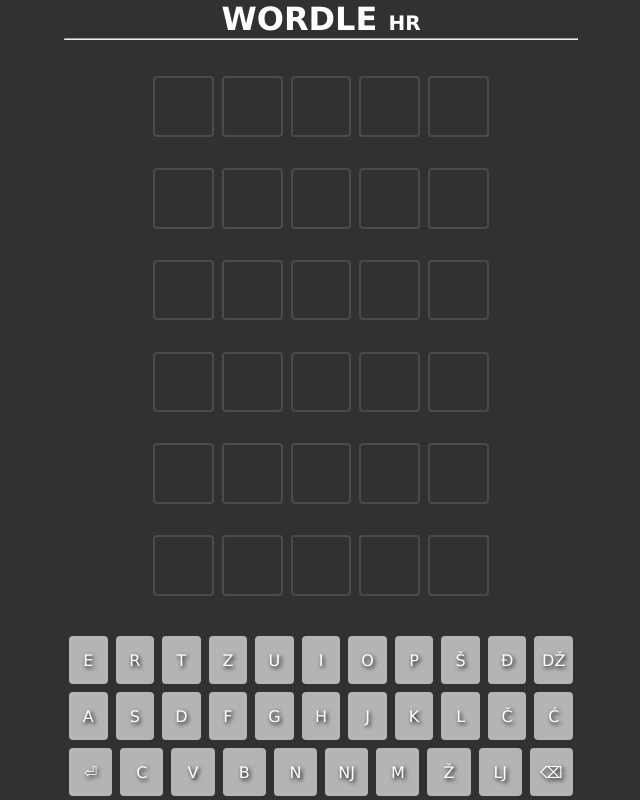
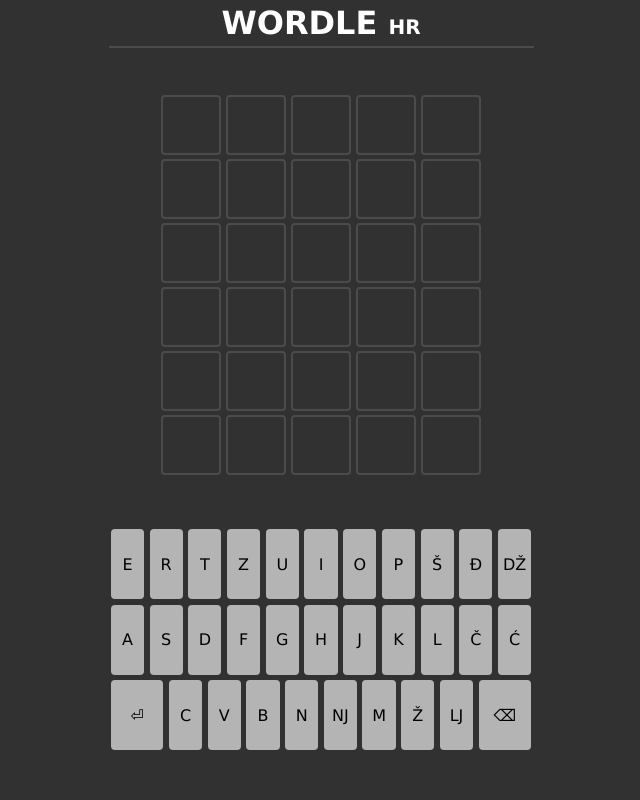
Before and after one commit to jere86/Wordle, a React (Create React App) app: page / in a window 1280 px wide. Shown: the whole page, without its empty margins (319-959 px from the left). Built offline with nearby package versions, Linux system fonts and the light colour scheme.

Commit message:
css magic

```diff
--- a/src/App.module.scss
+++ b/src/App.module.scss
@@ -3,11 +3,13 @@
   flex-direction: column;
   align-items: center;
   height: 100vh;
+  width: 100%;
   user-select: none;
 
   h1 {
     font-size: 2rem;
     color: white;
+    padding: 0.25rem 0;
     span {
       font-size: 1.25rem;
     }
--- a/src/components/Grid/Grid.module.scss
+++ b/src/components/Grid/Grid.module.scss
@@ -1,7 +1,6 @@
 .grid {
   display: flex;
   flex-direction: column;
-  justify-content: space-between;
-  height: 65vh;
+  align-items: center;
   width: fit-content;
 }
--- a/src/components/Keyboard/Keyboard.jsx
+++ b/src/components/Keyboard/Keyboard.jsx
@@ -17,11 +17,9 @@ const Keyboard = ({ usedKeys, handleKeyup }) => {
 
   return (
     <div className={styles.keyboard}>
-      <div className={styles.firstRow}>
       {allLetters.map((l, i) => {
         const color = usedKeys[l.key];
         return (
-            i < 11 && (
           <div
             key={i}
             className={`${styles.key} ${styles[color]}`}
@@ -29,43 +27,8 @@ const Keyboard = ({ usedKeys, handleKeyup }) => {
           >
             {l.key.toLocaleUpperCase()}
           </div>
-            )
         );
       })}
-      </div>
-      <div className={styles.middleRow}>
-        {allLetters.map((l, i) => {
-          const color = usedKeys[l.key];
-          return (
-            10 < i &&
-            i < 22 && (
-              <div
-                key={i}
-                className={`${styles.key} ${styles[color]}`}
-                onClick={() => handleKeyPress(l.key)}
-              >
-                {l.key.toLocaleUpperCase()}
-              </div>
-            )
-          );
-        })}
-      </div>
-      <div className={styles.lastRow}>
-        {allLetters.map((l, i) => {
-          const color = usedKeys[l.key];
-          return (
-            i > 21 && (
-              <div
-                key={i}
-                className={`${styles.key} ${styles[color]}`}
-                onClick={() => handleKeyPress(l.key)}
-              >
-                {l.key.toLocaleUpperCase()}
-              </div>
-            )
-          );
-        })}
-      </div>
     </div>
   );
 };
--- a/src/components/Keyboard/Keyboard.module.scss
+++ b/src/components/Keyboard/Keyboard.module.scss
@@ -1,34 +1,32 @@
 .keyboard {
-  display: flex;
-  flex-direction: column;
-  width: 40vw;
-  min-width: 365px;
-  color: white;
+  display: grid;
+  grid-template-columns: repeat(22, 1fr);
+  grid-template-rows: repeat(3, 1fr);
+  gap: 0.05rem;
+  width: 100%;
+  height: 30%;
+  color: rgb(0, 0, 0);
 
-  div {
-    display: flex;
-    flex-direction: row;
-    font-weight: 500;
-    max-width: 100%;
-  }
-
-  .firstRow,
-  .middleRow {
   .key {
-      display: flex;
-      flex: 1;
+    display: grid;
+    grid-column: span 2;
     justify-content: center;
     align-items: center;
-      height: 3rem;
-      margin: 0.25rem;
+    // min-height: 3rem;
+    margin: 0.15rem;
     background: rgb(180, 180, 180);
     border-radius: 0.25rem;
-      text-shadow: 0.1rem 0.15rem 0.25rem rgb(0, 0, 0);
 
     &:hover {
       cursor: pointer;
     }
   }
+
+  & > div:nth-child(23),
+  & > div:nth-child(32) {
+    grid-column: span 3;
+  }
+
   .green {
     background: rgb(0, 201, 0);
   }
@@ -39,31 +37,3 @@
     background: rgb(120, 120, 120);
   }
 }
-  .lastRow {
-    .key {
-      display: flex;
-      flex: 1;
-      justify-content: center;
-      align-items: center;
-      height: 3rem;
-      margin: 0.25rem;
-      // padding: 0 0.5rem;
-      background: rgb(180, 180, 180);
-      border-radius: 0.25rem;
-      text-shadow: 0.1rem 0.15rem 0.25rem rgb(0, 0, 0);
-
-      &:hover {
-        cursor: pointer;
-      }
-    }
-    .green {
-      background: rgb(0, 201, 0);
-    }
-    .yellow {
-      background: yellow;
-    }
-    .grey {
-      background: rgb(120, 120, 120);
-    }
-  }
-}
--- a/src/components/Row/Row.module.scss
+++ b/src/components/Row/Row.module.scss
@@ -1,21 +1,17 @@
 .row {
-  text-align: center;
   display: flex;
-  justify-content: center;
-  user-select: none;
-  color: white;
-  // width: 100%;
+  justify-content: space-between;
+  width: 20rem;
+  margin-bottom: 0.25rem;
 
   div {
     display: flex;
     justify-content: center;
     align-items: center;
-    width: 3.25rem;
-    height: 3.25rem;
+    width: 3.75rem;
+    height: 3.75rem;
     border: 0.15rem solid rgb(75, 75, 75);
 
-    padding: 0.15rem;
-    margin: 0 0.25rem;
     text-transform: uppercase;
     font-weight: bold;
     font-size: 2rem;
@@ -24,9 +20,6 @@
 }
 
 .past {
-  // div {
-  //   box-shadow: 0.1rem 0.15rem 0.25rem 0.15rem rgb(200, 200, 200);
-  // }
   .grey {
     --background: rgb(120, 120, 120);
     --border-color: rgb(120, 120, 120);
--- a/src/components/Wordle/Wordle.jsx
+++ b/src/components/Wordle/Wordle.jsx
@@ -32,7 +32,6 @@ export default function Wordle({ solution }) {
 
   return (
     <div className={styles.wordle}>
-      <hr />
       <Grid currentGuess={currentGuess} guesses={guesses} turn={turn} />
       <Keyboard usedKeys={usedKeys} handleKeyup={handleKeyup} />
       {show && (
--- a/src/components/Wordle/Wordle.module.scss
+++ b/src/components/Wordle/Wordle.module.scss
@@ -2,12 +2,9 @@
   display: flex;
   flex-direction: column;
   align-items: center;
-  justify-content: space-between;
+  justify-content: space-evenly;
   height: 100%;
-
-  user-select: none;
-
-  hr {
-    width: 100%;
-  }
+  width: 100%;
+  max-width: 425px;
+  border-top: 2px solid rgb(75, 75, 75);
 }
--- a/src/index.css
+++ b/src/index.css
@@ -1,12 +1,12 @@
 * {
   margin: 0;
   padding: 0;
-  /* box-sizing: border-box; */
+  box-sizing: border-box;
 }
 
 #root {
   display: flex;
   justify-content: center;
-  font-family: Verdana, Geneva, Tahoma, sans-serif;
+  font-family: Verdana;
   background-color: rgb(49, 49, 49);
 }
```
Lines whose indentation alone changed are shown as unchanged.
